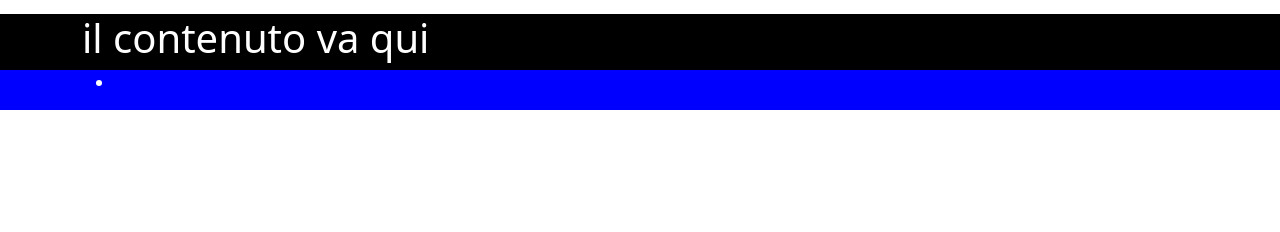
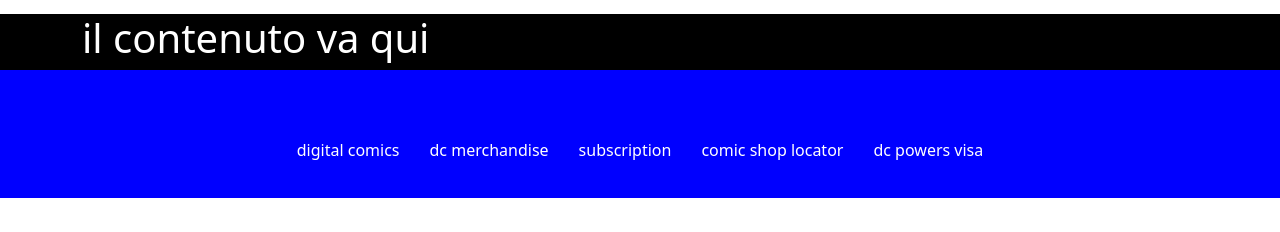
Before and after one commit to EndriuK/vite-comics, a Vue app: page / in a window 1280 px wide. Shown: the part 414-646 px from the top of the page. Built offline with nearby package versions, Linux system fonts and the light colour scheme.

Commit message:
[UPD] stile lista main

```diff
--- a/src/components/AppMain.vue
+++ b/src/components/AppMain.vue
@@ -19,8 +19,12 @@ export default {
             <div class="container">
                 <div class="row">
                     <div class="col-12">
-                        <ul>
-                            <li></li>
+                        <ul class="list-unstyled mt-5 justify-content-center d-flex">
+                            <li>digital comics</li>
+                            <li>dc merchandise</li>
+                            <li>subscription</li>
+                            <li>comic shop locator</li>
+                            <li>dc powers visa</li>
                         </ul>
                     </div>
                 </div>
@@ -37,4 +41,9 @@ export default {
     .bg-black {
         color: #fff;
     }
+    ul {
+        li{
+            padding:20px 15px;
+        }
+    }
 </style>
```
